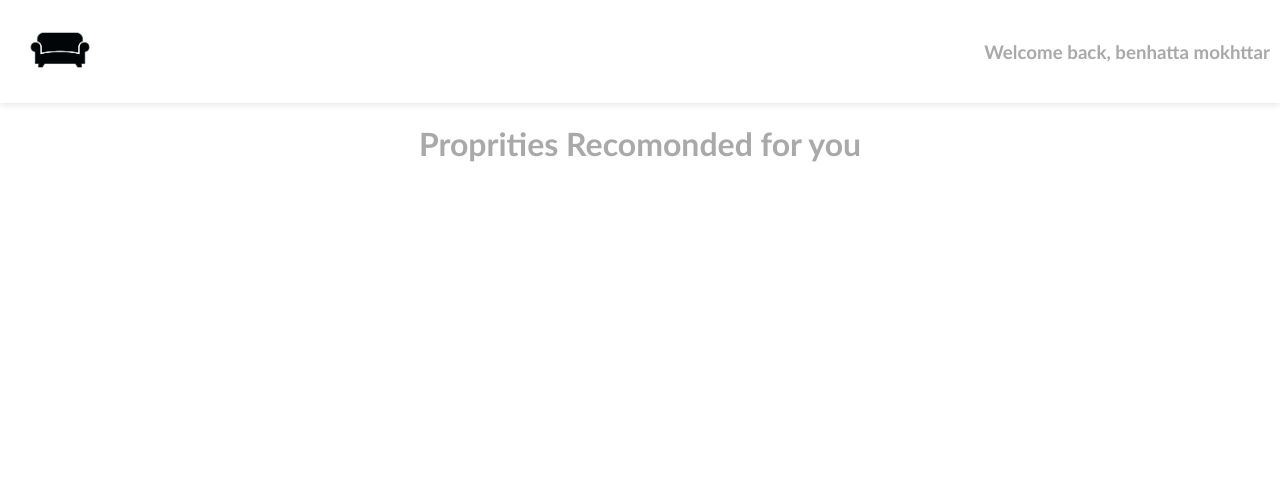
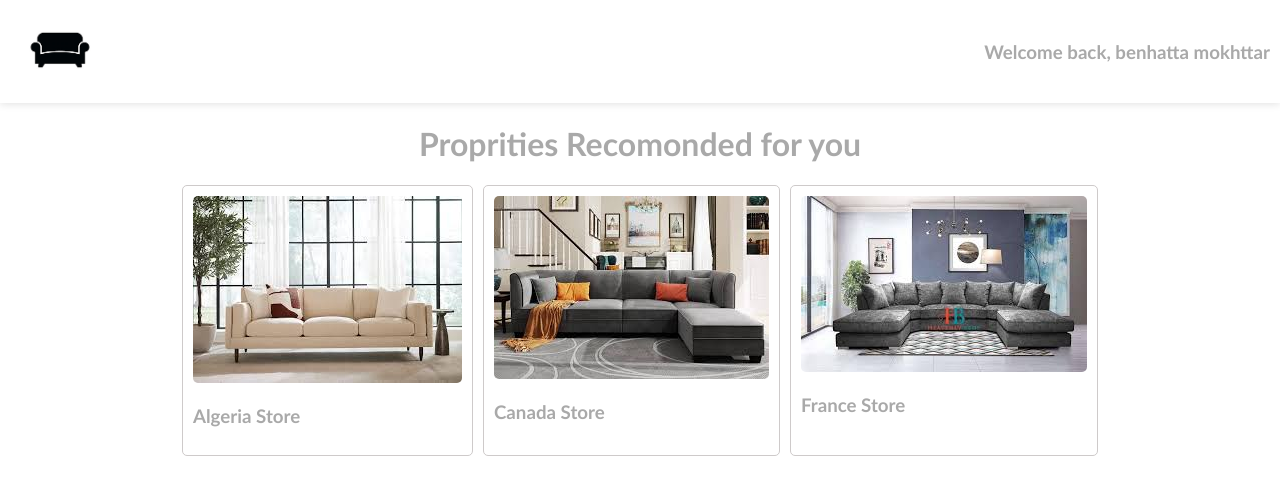
Before and after one commit to mokhttar/TypeScript-learning-Project, a website: page src/index.html in a window 1280 px wide. Drawn offline with Linux system fonts and the light colour scheme; files whose address does not match are found by name.

Commit message:
Update Readme

```diff
--- a/src/dest/index.js
+++ b/src/dest/index.js
@@ -28,8 +28,34 @@ const me = {
 };
 const properties = [
     {
-        image: "",
-        title: "test Website",
+        image: "./assets/img1.jpeg",
+        title: "Algeria Store ",
+        price: 34,
+        location: {
+            firstLine: "no 23",
+            city: "setif",
+            code: 19000,
+            country: "Algeria",
+        },
+        contact: "mokttarbenhatta@gmail.com",
+        isAvailable: true,
+    },
+    {
+        image: "./assets/img2.jpeg",
+        title: "Canada Store",
+        price: 34,
+        location: {
+            firstLine: "no 23",
+            city: "setif",
+            code: 19000,
+            country: "Algeria",
+        },
+        contact: "mokttarbenhatta@gmail.com",
+        isAvailable: true,
+    },
+    {
+        image: "./assets/img3.jpeg",
+        title: "France Store",
         price: 34,
         location: {
             firstLine: "no 23",
@@ -46,7 +72,18 @@ function DisplayProprities(properties) {
         const Card = document.createElement("div");
         Card.classList.add("card");
         const image = document.createElement("img");
+        image.classList.add("card-img");
         image.src = element.image;
+        Card.appendChild(image);
+        const title = document.createElement("h3");
+        title.innerText = element.title;
+        Card.appendChild(title);
+        if (cardContainer) {
+            cardContainer.appendChild(Card);
+        }
+        else {
+            console.log("adding some bulshit");
+        }
     });
 }
 function addStars(reviews) {
--- a/src/index.css
+++ b/src/index.css
@@ -2,7 +2,8 @@ body {
   display: flex;
   margin: 0;
   padding: 0;
-    font-family: 'Trebuchet MS', 'Lucida Sans Unicode', 'Lucida Grande', 'Lucida Sans', Arial;
+  font-family: "Trebuchet MS", "Lucida Sans Unicode", "Lucida Grande",
+    "Lucida Sans", Arial;
   color: darkgrey;
   flex-direction: column;
 }
@@ -22,12 +23,22 @@ body {
   height: 100px;
 }
 
-.HeroSection{
+.HeroSection {
   display: flex;
   flex-direction: column;
   justify-content: center;
   align-items: center;
 }
-.card{
-    border: solid black;
+.card {
+  border: solid rgb(206, 202, 202) 0.2px;
+  padding: 10px;
+  border-radius: 5px;
 }
+.cardContainer {
+  display: flex;
+  flex-wrap: wrap;
+  gap: 10px;
+}
+.card-img{
+  border-radius: 5px;
+}
```
Also changed, not shown: src/index.ts (+38 -3 lines), README.md, src/assets/img1.jpeg (added), src/assets/img2.jpeg (added), src/assets/img3.jpeg (added). Lines whose indentation alone changed are shown as unchanged.
